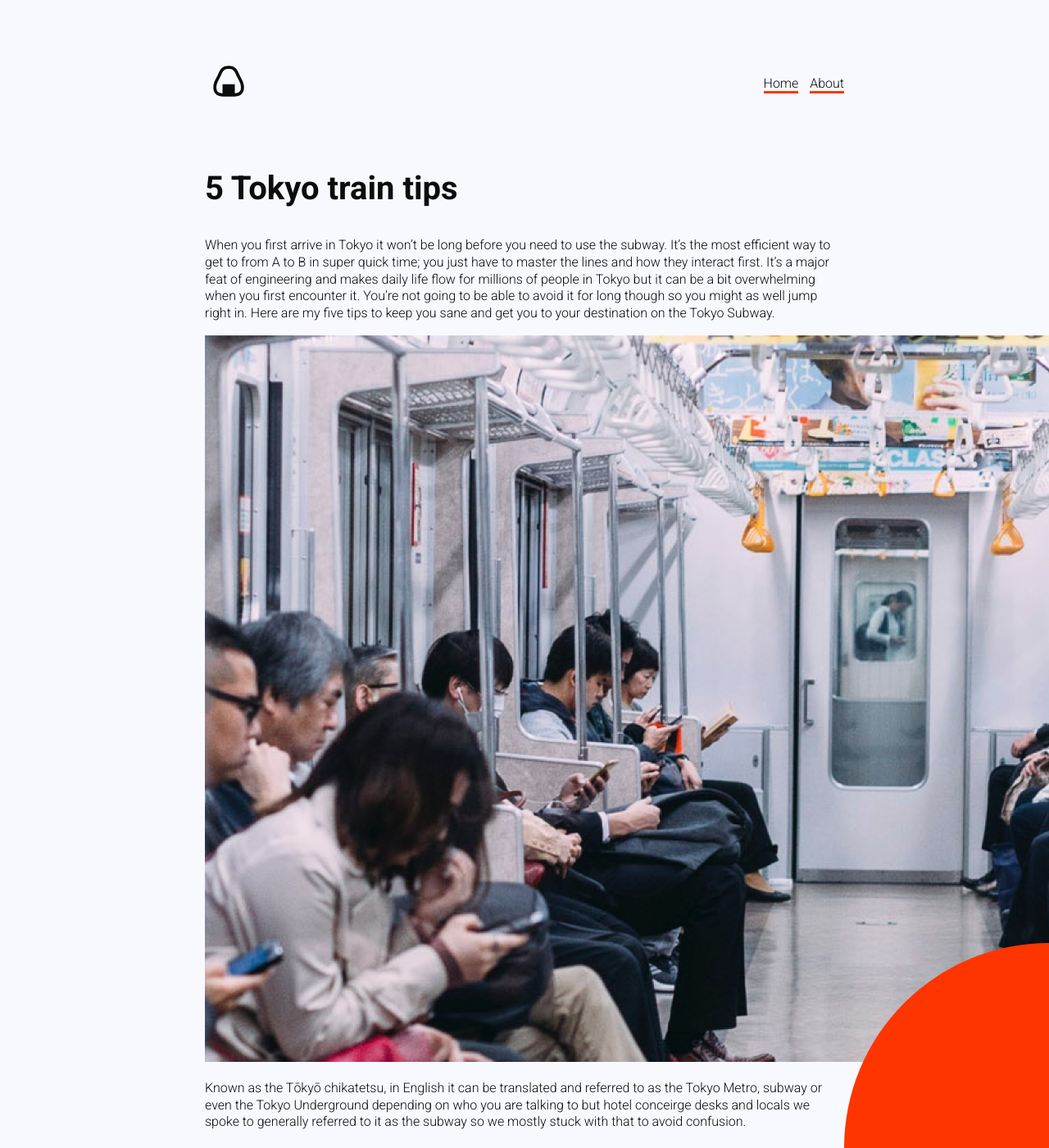
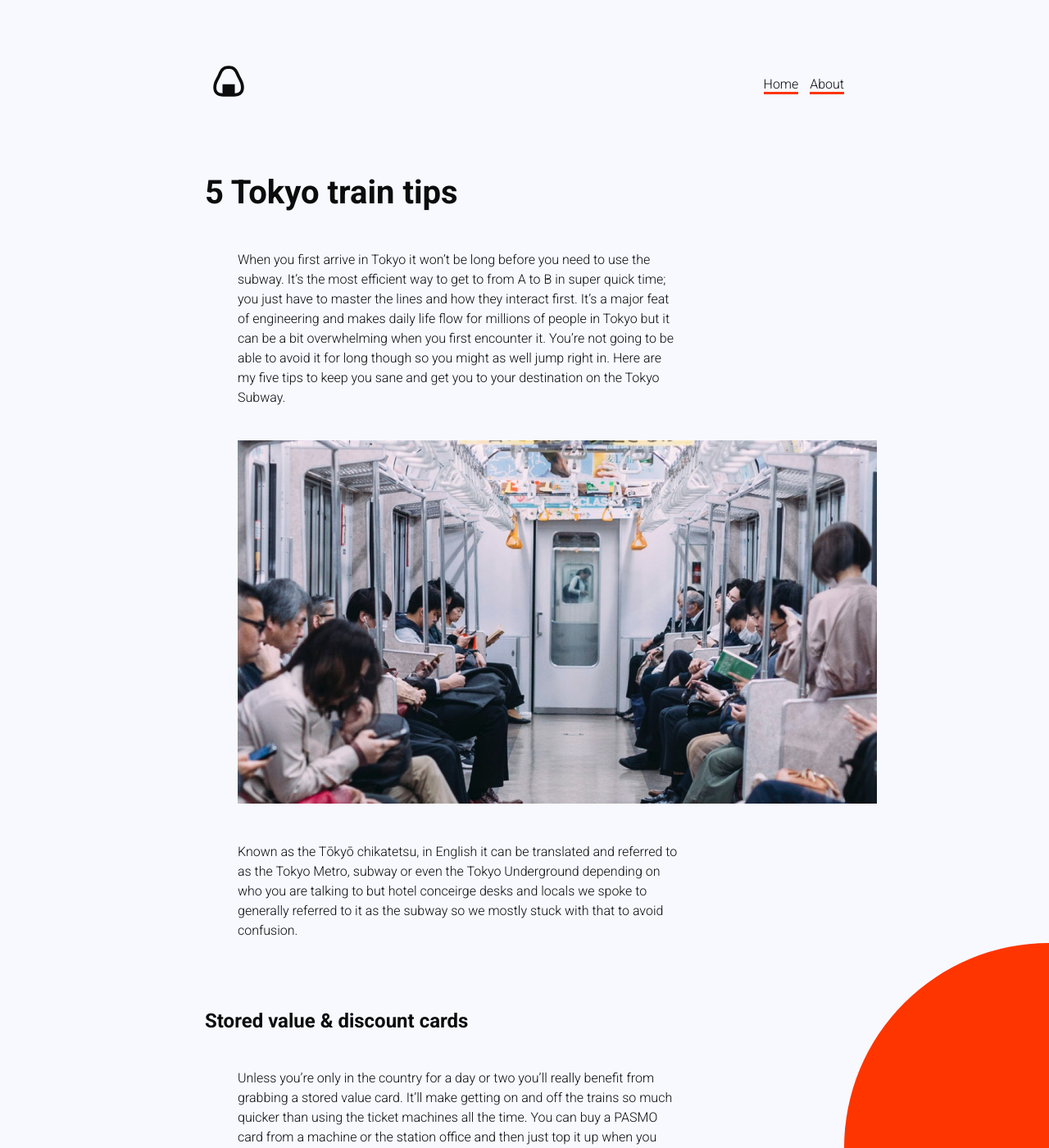
Before and after one commit to isaacrossi/anightinjapan, a Jekyll site: the page built from _posts/2021-05-01-tokyo-train-tips.md, in a window 1280 px wide and 1400 px high. Shown: the whole window at 82% size. Built offline with Jekyll 4.4.1, drawn with Linux system fonts in a browser that asks for light colours.

Commit message:
layout changes to blog posts

```diff
--- a/_layouts/default.html
+++ b/_layouts/default.html
@@ -1,6 +1,7 @@
 <!DOCTYPE html>
 <html>
     <head>
+        <meta charset="utf-8">
         <title>A Night In Japan</title>
         <meta name="viewport" content="width=device-width, initial-scale=1">
         <link rel="stylesheet" href="/assets/css/app.css">
--- a/_layouts/post.html
+++ b/_layouts/post.html
@@ -4,4 +4,6 @@
 
 <h2> {{ page.title }} </h2>
 
-{{ content }}
+<div class="post">
+    {{ content }}
+</div>
--- a/assets/css/app.scss
+++ b/assets/css/app.scss
@@ -14,7 +14,7 @@
 
     font-family: $typography, Arial;
     font-weight: 300;
-    line-height: 1.3;
+    line-height: 1.5;
 
     max-width: 780px;
     margin: 80px auto;
@@ -80,3 +80,19 @@
     background-color: $red;
     border-radius: 50%;
 }
+
+div.post {
+
+    h3 {
+        margin-top: 80px
+    }
+
+    p {
+        max-width: 540px;
+        margin: 40px;
+    }
+
+    img {
+        max-width: 780px;
+    }
+}
```
